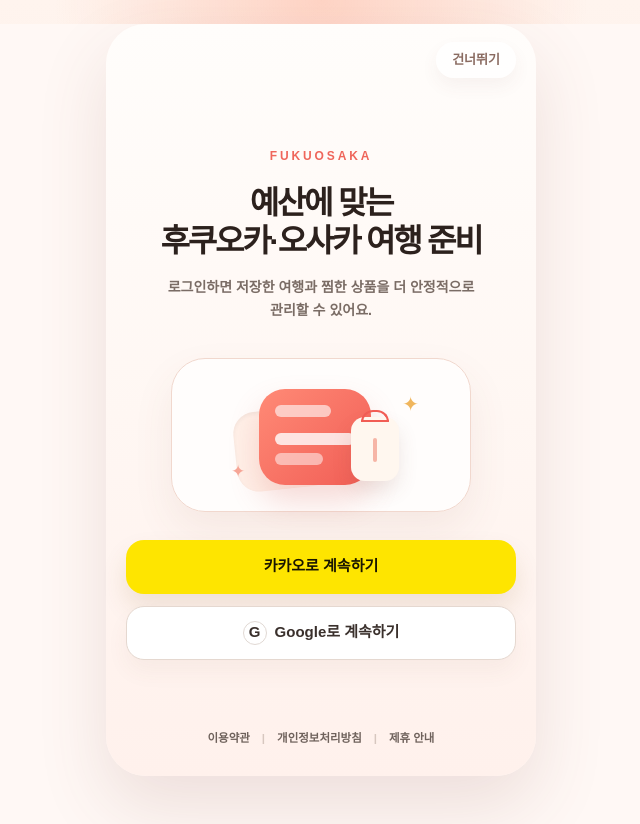
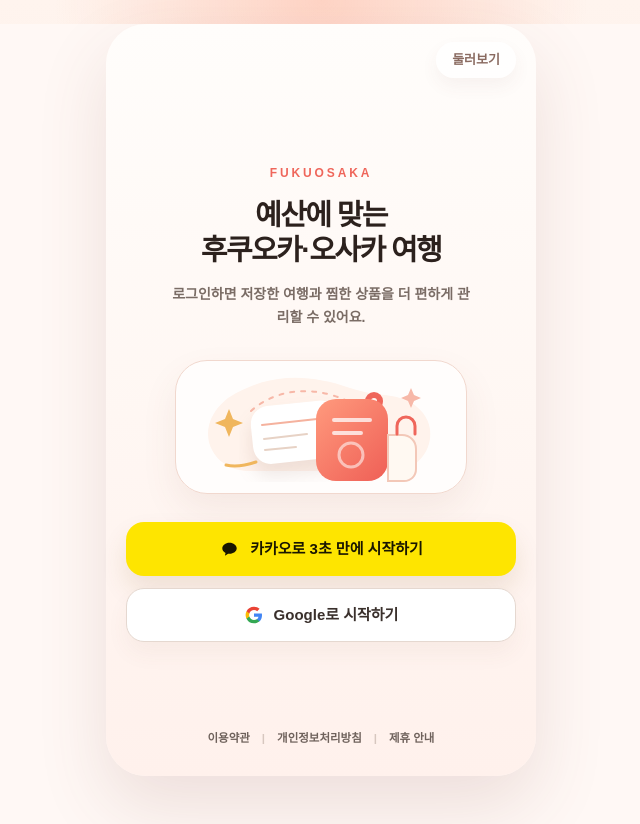
Before and after one commit to munani0918/fukuosaka, a Next.js app: page /login in a window 1280 px wide. Shown: the whole page, without its empty margins (319-959 px from the left). Built offline with nearby package versions, Linux system fonts and the light colour scheme.

Commit message:
Add social login gated saves and policy pages

```diff
--- a/app/login/LoginClient.tsx
+++ b/app/login/LoginClient.tsx
@@ -28,6 +28,169 @@
   return null;
 }
 
+function KakaoIcon() {
+  return (
+    <svg
+      aria-hidden="true"
+      className="h-[21px] w-[21px] shrink-0"
+      viewBox="0 0 24 24"
+      fill="none"
+    >
+      <path
+        d="M12 4.25c-4.56 0-8.25 2.86-8.25 6.39 0 2.24 1.49 4.2 3.73 5.34l-.64 2.6c-.06.25.22.45.43.31l3.12-2.06c.52.08 1.06.12 1.61.12 4.56 0 8.25-2.86 8.25-6.31 0-3.53-3.69-6.39-8.25-6.39Z"
+        fill="#191600"
+      />
+    </svg>
+  );
+}
+
+function GoogleIcon() {
+  return (
+    <svg
+      aria-hidden="true"
+      className="h-[20px] w-[20px] shrink-0"
+      viewBox="0 0 24 24"
+    >
+      <path
+        fill="#4285F4"
+        d="M21.6 12.23c0-.73-.07-1.43-.19-2.1H12v3.98h5.38a4.6 4.6 0 0 1-2 3.02v2.5h3.24c1.9-1.74 2.98-4.31 2.98-7.4Z"
+      />
+      <path
+        fill="#34A853"
+        d="M12 22c2.7 0 4.98-.9 6.63-2.43l-3.24-2.5c-.9.6-2.05.96-3.39.96-2.61 0-4.82-1.76-5.61-4.13H3.05v2.59A10 10 0 0 0 12 22Z"
+      />
+      <path
+        fill="#FBBC05"
+        d="M6.39 13.9a6 6 0 0 1 0-3.8V7.51H3.05a10 10 0 0 0 0 8.98l3.34-2.59Z"
+      />
+      <path
+        fill="#EA4335"
+        d="M12 5.97c1.47 0 2.79.51 3.83 1.5l2.87-2.87C16.97 2.99 14.7 2 12 2a10 10 0 0 0-8.95 5.51l3.34 2.59C7.18 7.73 9.39 5.97 12 5.97Z"
+      />
+    </svg>
+  );
+}
+
+function TravelLoginIllustration() {
+  return (
+    <svg
+      aria-hidden="true"
+      className="h-[126px] w-[260px]"
+      viewBox="0 0 260 126"
+      fill="none"
+    >
+      <path
+        d="M37 34c39-25 79-25 122-10 32 11 54 2 73 25 16 20 5 52-24 58H55C18 104 1 62 37 34Z"
+        fill="#FFF3EC"
+      />
+      <path
+        d="M60 47c20-18 48-24 77-17 24 6 39 21 57 13"
+        stroke="#F7B8A8"
+        strokeWidth="2"
+        strokeDasharray="4 7"
+        strokeLinecap="round"
+      />
+      <path
+        d="M192 37c0 7-9 17-9 17s-9-10-9-17a9 9 0 1 1 18 0Z"
+        fill="#EF665B"
+      />
+      <circle cx="183" cy="37" r="3" fill="#FFF8F4" />
+      <g filter="url(#login-card-shadow)">
+        <rect
+          x="58"
+          y="44"
+          width="88"
+          height="58"
+          rx="18"
+          transform="rotate(-6 58 44)"
+          fill="white"
+        />
+      </g>
+      <path
+        d="M71 61 126 55"
+        stroke="#F5B29E"
+        strokeWidth="2"
+        strokeLinecap="round"
+      />
+      <path
+        d="M73 75 116 70"
+        stroke="#E7D2C5"
+        strokeWidth="2"
+        strokeLinecap="round"
+      />
+      <path
+        d="M74 86 105 83"
+        stroke="#E7D2C5"
+        strokeWidth="2"
+        strokeLinecap="round"
+      />
+      <rect
+        x="125"
+        y="35"
+        width="72"
+        height="82"
+        rx="20"
+        fill="url(#passport-gradient)"
+      />
+      <path
+        d="M143 56h36M143 69h27"
+        stroke="white"
+        strokeWidth="4"
+        strokeLinecap="round"
+        opacity=".75"
+      />
+      <circle cx="160" cy="91" r="12" stroke="white" strokeWidth="3" opacity=".55" />
+      <path
+        d="M197 71h14c8 0 14 6 14 14v20c0 7-5 12-12 12h-16V71Z"
+        fill="#FFF9F2"
+        stroke="#F3C8B8"
+        strokeWidth="2"
+      />
+      <path
+        d="M206 70v-8c0-5 4-9 9-9s9 4 9 9v8"
+        stroke="#EF665B"
+        strokeWidth="3"
+        strokeLinecap="round"
+      />
+      <path d="m42 55 10 4-10 4-4 10-4-10-10-4 10-4 4-10 4 10Z" fill="#F0B65D" />
+      <path
+        d="m223 31 7 3-7 3-3 7-3-7-7-3 7-3 3-7 3 7Z"
+        fill="#F7B8A8"
+      />
+      <path
+        d="M35 101c8 2 18 1 30-3"
+        stroke="#F0B65D"
+        strokeWidth="3"
+        strokeLinecap="round"
+      />
+      <defs>
+        <filter
+          id="login-card-shadow"
+          x="48"
+          y="29"
+          width="111"
+          height="89"
+          filterUnits="userSpaceOnUse"
+          colorInterpolationFilters="sRGB"
+        >
+          <feDropShadow dx="0" dy="12" stdDeviation="9" floodColor="#7E4A3D" floodOpacity=".12" />
+        </filter>
+        <linearGradient
+          id="passport-gradient"
+          x1="125"
+          y1="35"
+          x2="203"
+          y2="111"
+          gradientUnits="userSpaceOnUse"
+        >
+          <stop stopColor="#FF9A7D" />
+          <stop offset="1" stopColor="#EF5F56" />
+        </linearGradient>
+      </defs>
+    </svg>
+  );
+}
+
 export function LoginClient({ nextPath, error }: LoginClientProps) {
   const kakaoHref = `/api/auth/kakao/start?next=${encodeURIComponent(nextPath)}`;
   const googleHref = `/api/auth/google/start?next=${encodeURIComponent(nextPath)}`;
@@ -41,40 +204,27 @@
             href={nextPath}
             className="rounded-full bg-white/80 px-4 py-2 text-[13px] font-black text-[#8a6b61] shadow-[0_8px_18px_rgba(126,74,61,0.06)]"
           >
-            건너뛰기
+            둘러보기
           </Link>
         </header>
 
-        <section className="flex flex-1 flex-col justify-center py-8">
+        <section className="flex flex-1 flex-col justify-center py-7">
           <div className="text-center">
             <p className="text-[12px] font-black uppercase tracking-[0.24em] text-[#ef665b]">
               FUKUOSAKA
             </p>
-            <h1 className="mt-5 text-[32px] font-black leading-[1.17] tracking-[-0.07em]">
+            <h1 className="mt-4 text-[29px] font-black leading-[1.18] tracking-[-0.055em]">
               예산에 맞는
               <br />
-              후쿠오카·오사카 여행 준비
+              후쿠오카·오사카 여행
             </h1>
             <p className="mx-auto mt-4 max-w-[310px] text-[14px] font-semibold leading-relaxed text-[#7a6c65]">
-              로그인하면 저장한 여행과 찜한 상품을 더 안정적으로 관리할 수 있어요.
+              로그인하면 저장한 여행과 찜한 상품을 더 편하게 관리할 수 있어요.
             </p>
           </div>
 
-          <div className="mx-auto mt-9 flex h-[154px] w-full max-w-[300px] items-center justify-center rounded-[34px] border border-[#f1d8ce] bg-white/78 shadow-[0_18px_42px_rgba(126,74,61,0.08)]">
-            <div className="relative h-[116px] w-[220px]">
-              <div className="absolute left-6 top-8 h-20 w-24 rotate-[-6deg] rounded-[22px] bg-[#fff0e8] shadow-inner" />
-              <div className="absolute left-12 top-3 h-24 w-28 rounded-[26px] bg-[linear-gradient(135deg,#ff8a76,#f15d55)] p-4 text-white shadow-[0_16px_30px_rgba(214,95,85,0.22)]">
-                <div className="h-3 w-14 rounded-full bg-white/60" />
-                <div className="mt-4 h-3 w-20 rounded-full bg-white/80" />
-                <div className="mt-2 h-3 w-12 rounded-full bg-white/50" />
-              </div>
-              <div className="absolute right-8 top-10 h-16 w-12 rounded-[14px] bg-[#fff7ef] shadow-[0_10px_20px_rgba(126,74,61,0.12)]">
-                <div className="mx-auto mt-[-7px] h-3 w-7 rounded-t-full border-2 border-[#f15d55]" />
-                <div className="mx-auto mt-4 h-6 w-1 rounded-full bg-[#f6b5a6]" />
-              </div>
-              <span className="absolute right-3 top-3 text-[20px] text-[#f0b65d]">✦</span>
-              <span className="absolute bottom-2 left-5 text-[17px] text-[#f6a596]">✦</span>
-            </div>
+          <div className="mx-auto mt-8 flex h-[134px] w-full max-w-[292px] items-center justify-center overflow-hidden rounded-[32px] border border-[#f1d8ce] bg-white/78 shadow-[0_16px_36px_rgba(126,74,61,0.08)]">
+            <TravelLoginIllustration />
           </div>
 
           {errorMessage ? (
@@ -85,18 +235,17 @@
           <div className="mt-7 space-y-3">
             <a
               href={kakaoHref}
-              className="flex min-h-[54px] w-full items-center justify-center rounded-[18px] bg-[#fee500] px-5 text-[15px] font-black text-[#191600] shadow-[0_14px_26px_rgba(120,86,18,0.12)] transition active:scale-[0.99]"
+              className="flex min-h-[54px] w-full items-center justify-center gap-2.5 rounded-[18px] bg-[#fee500] px-5 text-[15px] font-black text-[#191600] shadow-[0_14px_26px_rgba(120,86,18,0.12)] transition active:scale-[0.99]"
             >
-              카카오로 계속하기
+              <KakaoIcon />
+              <span className="whitespace-nowrap">카카오로 3초 만에 시작하기</span>
             </a>
             <a
               href={googleHref}
-              className="flex min-h-[54px] w-full items-center justify-center gap-2 rounded-[18px] border border-[#e5d8d0] bg-white px-5 text-[15px] font-black text-[#3a302c] shadow-[0_12px_22px_rgba(126,74,61,0.05)] transition active:scale-[0.99]"
+              className="flex min-h-[54px] w-full items-center justify-center gap-2.5 rounded-[18px] border border-[#e5d8d0] bg-white px-5 text-[15px] font-black text-[#3a302c] shadow-[0_12px_22px_rgba(126,74,61,0.05)] transition active:scale-[0.99]"
             >
-              <span className="flex h-6 w-6 items-center justify-center rounded-full border border-[#e1d9d4] text-[15px] font-black">
-                G
-              </span>
-              Google로 계속하기
+              <GoogleIcon />
+              <span className="whitespace-nowrap">Google로 시작하기</span>
             </a>
           </div>
         </section>
```
